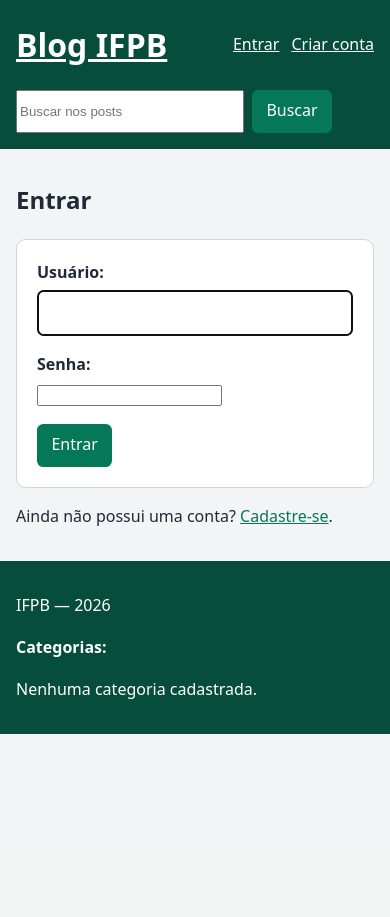
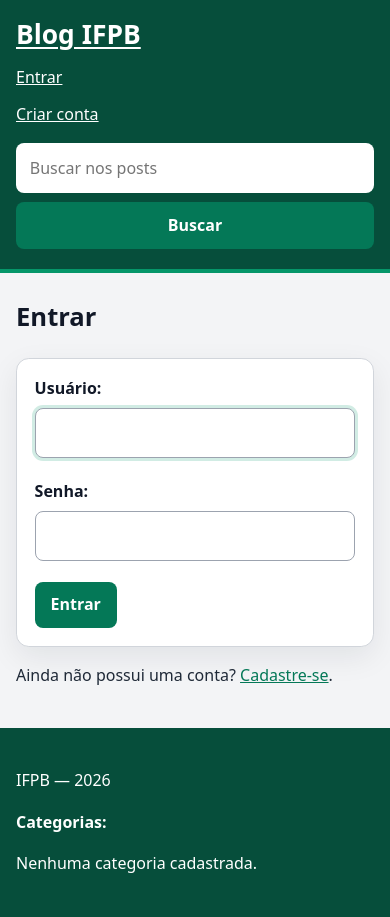
Before and after one commit to MaiconFelipedev/rad-django-blog, a Django app: page /contas/login/?next=/novo/ in a window 390 px wide. Before the commit the page ends 734 px from the top, so only its background shows below. Run offline with Django 5.2, Linux system fonts and the light colour scheme; data that the repository does not hold is empty.

Commit message:
style: organiza layout responsivo do blog

```diff
--- a/artigos/templates/artigos/form_post.html
+++ b/artigos/templates/artigos/form_post.html
@@ -30,9 +30,9 @@
         <div class="acoes">
             <button type="submit">{{ texto_botao }}</button>
             {% if post %}
-                <a href="{% url 'artigos:detalhe' post.slug %}">Cancelar</a>
+                <a class="botao botao-secundario" href="{% url 'artigos:detalhe' post.slug %}">Cancelar</a>
             {% else %}
-                <a href="{% url 'artigos:lista' %}">Cancelar</a>
+                <a class="botao botao-secundario" href="{% url 'artigos:lista' %}">Cancelar</a>
             {% endif %}
         </div>
     </form>
--- a/templates/base.html
+++ b/templates/base.html
@@ -11,46 +11,115 @@
             line-height: 1.6;
             color: #1f2937;
             background: #f3f4f6;
+            --cor-principal: #065f46;
+            --cor-principal-escura: #064e3b;
+            --cor-destaque: #059669;
+            --cor-borda: #d1d5db;
+            --cor-fundo: #f3f4f6;
+            --cor-texto-suave: #4b5563;
+            --sombra: 0 10px 30px rgba(15, 23, 42, .08);
         }
-        body { margin: 0; }
-        header, footer { background: #064e3b; color: white; padding: 1rem; }
+        * { box-sizing: border-box; }
+        body { display: flex; flex-direction: column; margin: 0; min-height: 100vh; }
+        header, footer { background: var(--cor-principal-escura); color: white; }
+        header { border-bottom: 4px solid var(--cor-destaque); padding: 1.25rem 1rem; }
+        footer { margin-top: auto; padding: 1.5rem 1rem; }
         header a, footer a { color: white; }
-        header .barra { align-items: center; display: flex; flex-wrap: wrap; gap: 1rem; justify-content: space-between; margin: auto; max-width: 980px; }
-        header h1 { margin: 0; }
-        header form { display: flex; gap: .5rem; }
-        header input { min-width: 220px; }
-        main { width: min(860px, calc(100% - 2rem)); margin: 2rem auto; }
-        .card { background: white; border: 1px solid #d1d5db; border-radius: .6rem; margin: 1rem 0; padding: 1rem 1.25rem; }
-        .capa { border-radius: .45rem; display: block; height: auto; margin-bottom: 1rem; max-height: 320px; object-fit: cover; width: 100%; }
-        .meta { color: #4b5563; font-size: .95rem; }
+        header .barra {
+            align-items: center;
+            display: grid;
+            gap: 1rem 2rem;
+            grid-template-areas:
+                "marca menu"
+                "busca busca";
+            grid-template-columns: auto 1fr;
+            margin: auto;
+            max-width: 1080px;
+        }
+        header h1 { font-size: clamp(1.65rem, 3vw, 2.15rem); grid-area: marca; line-height: 1.1; margin: 0; }
+        header h1 a { text-decoration-thickness: 2px; text-underline-offset: .2rem; }
+        .menu-usuario { align-items: center; display: flex; flex-wrap: wrap; gap: .7rem 1rem; grid-area: menu; justify-content: flex-end; }
+        .menu-usuario form { display: inline-flex; margin: 0; }
+        .saudacao { background: rgba(255, 255, 255, .1); border-radius: 999px; padding: .35rem .7rem; }
+        .busca-topo { display: flex; gap: .55rem; grid-area: busca; justify-self: end; max-width: 560px; width: 100%; }
+        .busca-topo input {
+            border: 1px solid rgba(255, 255, 255, .5);
+            border-radius: .5rem;
+            flex: 1;
+            font: inherit;
+            min-width: 0;
+            padding: .7rem .8rem;
+        }
+        main { margin: 2.25rem auto; width: min(960px, calc(100% - 2rem)); }
+        main > h2 { color: #111827; font-size: clamp(1.6rem, 4vw, 2rem); margin: 0 0 1.25rem; }
+        .card { background: white; border: 1px solid var(--cor-borda); border-radius: .8rem; box-shadow: 0 4px 18px rgba(15, 23, 42, .05); margin: 1rem 0; padding: 1.25rem 1.5rem; }
+        .card h3 { font-size: 1.3rem; line-height: 1.35; margin: .8rem 0 .35rem; }
+        .capa { border-radius: .6rem; display: block; height: clamp(180px, 32vw, 300px); margin-bottom: 1rem; object-fit: cover; width: 100%; }
+        .meta { color: var(--cor-texto-suave); font-size: .95rem; }
         .paginacao { align-items: center; display: flex; gap: 1rem; justify-content: center; margin: 2rem 0; }
         .relacionados { margin-top: 2.5rem; }
         .categorias { display: flex; flex-wrap: wrap; gap: .75rem; list-style: none; padding: 0; }
-        .acoes { display: flex; flex-wrap: wrap; gap: .75rem; margin: 1rem 0; }
-        .botao, button { background: #047857; border: 0; border-radius: .4rem; color: white; cursor: pointer; display: inline-block; font: inherit; padding: .55rem .9rem; text-decoration: none; }
+        .acoes { align-items: center; display: flex; flex-wrap: wrap; gap: .75rem; margin: 1.25rem 0 0; }
+        .botao, button { background: #047857; border: 0; border-radius: .5rem; color: white; cursor: pointer; display: inline-block; font: inherit; font-weight: 650; padding: .65rem 1rem; text-decoration: none; transition: background .15s ease, transform .15s ease; }
+        .botao:hover, button:hover { background: #036b50; transform: translateY(-1px); }
+        .botao-secundario { background: #e5e7eb; color: #1f2937; }
+        .botao-secundario:hover { background: #d1d5db; }
         .botao-perigo { background: #b91c1c; }
-        .formulario { background: white; border: 1px solid #d1d5db; border-radius: .6rem; padding: 1.25rem; }
-        .campo { margin-bottom: 1rem; }
-        .campo label { display: block; font-weight: 650; margin-bottom: .3rem; }
-        .campo input[type="text"], .campo textarea, .campo select { border: 1px solid #9ca3af; border-radius: .35rem; box-sizing: border-box; font: inherit; padding: .55rem; width: 100%; }
-        .campo ul { list-style: none; padding: 0; }
-        .ajuda { color: #4b5563; font-size: .9rem; }
+        .botao-perigo:hover { background: #991b1b; }
+        .formulario { background: white; border: 1px solid var(--cor-borda); border-radius: .8rem; box-shadow: var(--sombra); padding: clamp(1.25rem, 4vw, 2rem); }
+        .campo { margin-bottom: 1.3rem; }
+        .campo label { color: #111827; display: block; font-weight: 700; margin-bottom: .4rem; }
+        .campo input:not([type="checkbox"]):not([type="radio"]), .campo textarea, .campo select {
+            background: #fff;
+            border: 1px solid #9ca3af;
+            border-radius: .5rem;
+            font: inherit;
+            padding: .7rem .8rem;
+            transition: border-color .15s ease, box-shadow .15s ease;
+            width: 100%;
+        }
+        .campo textarea { min-height: 110px; resize: vertical; }
+        .campo input:focus, .campo textarea:focus, .campo select:focus, .busca-topo input:focus {
+            border-color: var(--cor-destaque);
+            box-shadow: 0 0 0 3px rgba(5, 150, 105, .18);
+            outline: none;
+        }
+        .campo ul, .campo #id_tags { background: #f9fafb; border: 1px solid #e5e7eb; border-radius: .5rem; display: grid; gap: .45rem; grid-template-columns: repeat(auto-fit, minmax(180px, 1fr)); list-style: none; margin: .35rem 0 0; padding: .8rem; }
+        .campo ul label, .campo #id_tags label { align-items: center; display: flex; font-weight: 500; gap: .45rem; margin: 0; }
+        .ajuda { color: var(--cor-texto-suave); font-size: .9rem; margin-top: .35rem; }
         .erros, .errorlist { color: #991b1b; }
         .mensagens { margin: 1rem auto; width: min(860px, calc(100% - 2rem)); }
         .mensagem { background: #d1fae5; border: 1px solid #10b981; border-radius: .4rem; color: #065f46; padding: .75rem 1rem; }
         .rascunho { background: #fef3c7; border-radius: .3rem; color: #92400e; display: inline-block; font-size: .85rem; padding: .1rem .45rem; }
-        .usuario { align-items: center; display: flex; flex-wrap: wrap; gap: .7rem; }
         .botao-link { background: transparent; color: white; padding: 0; text-decoration: underline; }
+        .botao-link:hover { background: transparent; transform: none; }
         a { color: #047857; }
+        .rodape-conteudo { margin: auto; max-width: 1080px; }
+
+        @media (max-width: 760px) {
+            header .barra { grid-template-areas: "marca" "menu" "busca"; grid-template-columns: 1fr; }
+            .menu-usuario { justify-content: flex-start; }
+            .busca-topo { justify-self: stretch; max-width: none; }
+            main { margin: 1.5rem auto; }
+            .formulario { padding: 1.1rem; }
+        }
+
+        @media (max-width: 480px) {
+            .menu-usuario { align-items: stretch; flex-direction: column; }
+            .menu-usuario .botao, .menu-usuario a, .menu-usuario form { width: 100%; }
+            .menu-usuario .botao { text-align: center; }
+            .busca-topo { flex-direction: column; }
+            .busca-topo button { width: 100%; }
+        }
     </style>
 </head>
 <body>
     <header>
         <div class="barra">
             <h1><a href="{% url 'artigos:lista' %}">Blog IFPB</a></h1>
-            <nav class="acoes" aria-label="Ações principais">
+            <nav class="menu-usuario" aria-label="Ações principais">
                 {% if user.is_authenticated %}
-                    <span>Olá, <strong>{{ user.username }}</strong></span>
+                    <span class="saudacao">Olá, <strong>{{ user.username }}</strong></span>
                     <a href="{% url 'artigos:meus_posts' %}">Meus posts</a>
                     {% if perms.artigos.add_post %}
                         <a class="botao" href="{% url 'artigos:criar' %}">Criar post</a>
@@ -65,7 +134,7 @@
                     <a href="{% url 'artigos:cadastro' %}">Criar conta</a>
                 {% endif %}
             </nav>
-            <form action="{% url 'artigos:busca' %}" method="get" role="search">
+            <form class="busca-topo" action="{% url 'artigos:busca' %}" method="get" role="search">
                 <label for="busca-cabecalho" hidden>Buscar nos posts</label>
                 <input
                     id="busca-cabecalho"
@@ -90,6 +159,7 @@
         {% block conteudo %}{% endblock %}
     </main>
     <footer>
+        <div class="rodape-conteudo">
             <p>IFPB — {% now "Y" %}</p>
             <nav aria-label="Categorias do blog">
                 <strong>Categorias:</strong>
@@ -105,6 +175,7 @@
                     {% endfor %}
                 </ul>
             </nav>
+        </div>
     </footer>
 </body>
 </html>
```
Lines whose indentation alone changed are shown as unchanged.
